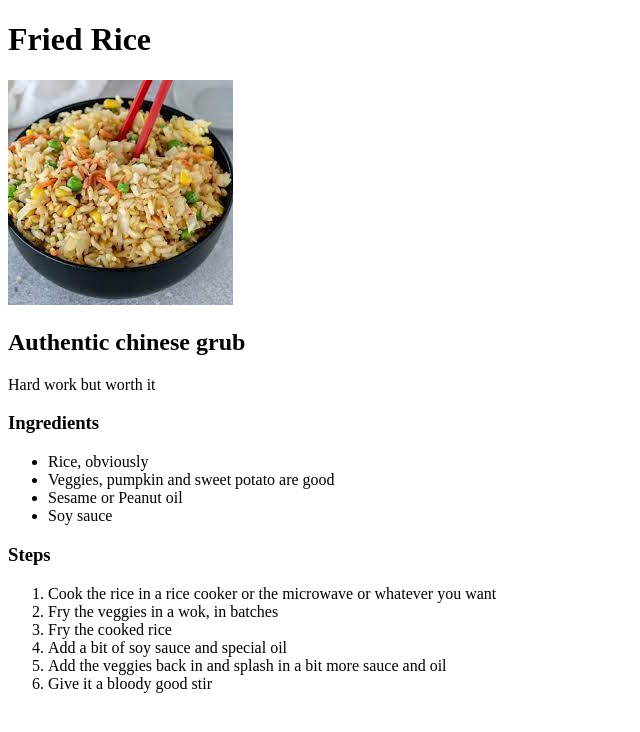
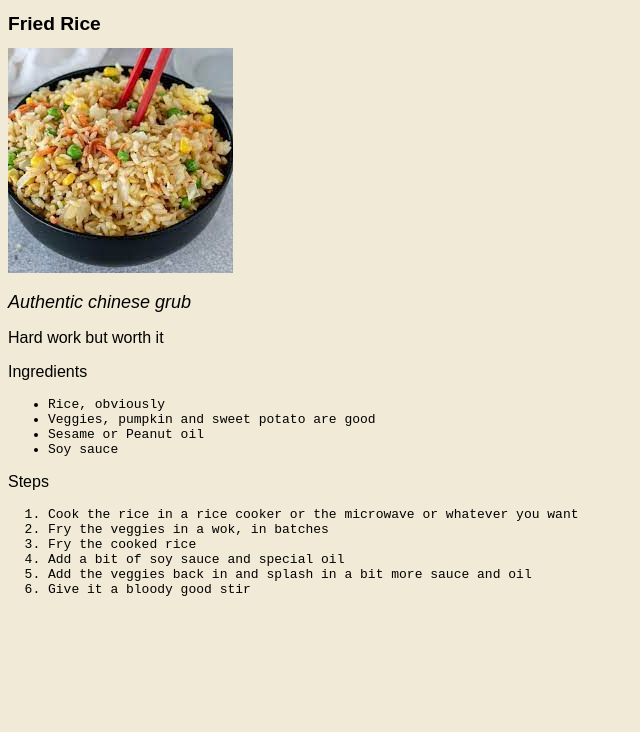
Before and after one commit to huwgoddard/odin-recipies, a plain HTML site: page recipies/rice.html in a window 1280 px wide. Shown: the whole page, without its empty margins (0-640 px from the left). Drawn offline with Linux system fonts and the light colour scheme.

Commit message:
Added style sheet and styles

```diff
--- a/recipies/rice.html
+++ b/recipies/rice.html
@@ -5,6 +5,8 @@
     <meta http-equiv="X-UA-Compatible" content="IE=edge">
     <meta name="viewport" content="width=device-width, initial-scale=1.0">
     <title>Document</title>
+
+    <link rel="stylesheet" href="../style.css" />
 </head>
 <body>
     <h1>Fried Rice</h1>
@@ -12,14 +14,14 @@
     <h2>Authentic chinese grub</h2>
     <p>Hard work but worth it</p>
     <h3>Ingredients</h3>
-    <ul>
+    <ul class="steps-list">
         <li>Rice, obviously</li>
         <li>Veggies, pumpkin and sweet potato are good</li>
         <li>Sesame or Peanut oil</li>
         <li>Soy sauce</li>
     </ul>
     <h3>Steps</h3>
-    <ol>
+    <ol class="steps-list">
         <li>Cook the rice in a rice cooker or the microwave or whatever you want</li>
         <li>Fry the veggies in a wok, in batches</li>
         <li>Fry the cooked rice</li>
--- /dev/null
+++ b/style.css
@@ -0,0 +1,26 @@
+body {
+    background-color: #f0ead6;
+}
+
+h1,h2,h3, p ,.recipie-list {
+    font-family: Arial, Helvetica, sans-serif;
+    font-weight: lighter;
+}
+
+h1 {
+    font-size: larger;
+    font-weight: bold;
+}
+
+h2 {
+    font-size: large;
+    font-style: italic;
+}
+
+h3 {
+    font-size: medium;
+}
+
+.steps-list {
+    font-family: monospace;
+}
```
Also changed, not shown: index.html (+5 -1 lines), recipies/pasta.html (+4 -2 lines), recipies/soup.html (+4 -2 lines).
